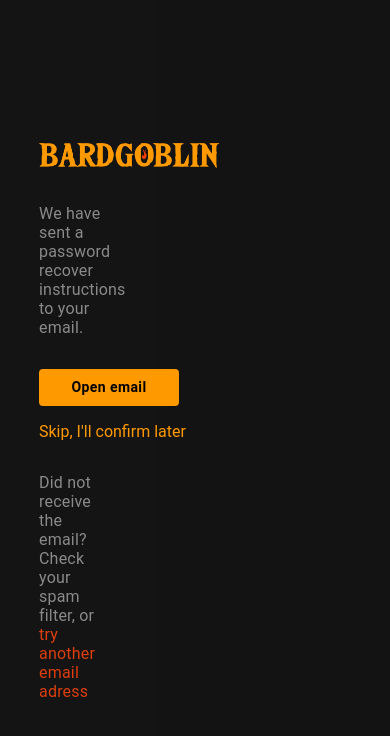
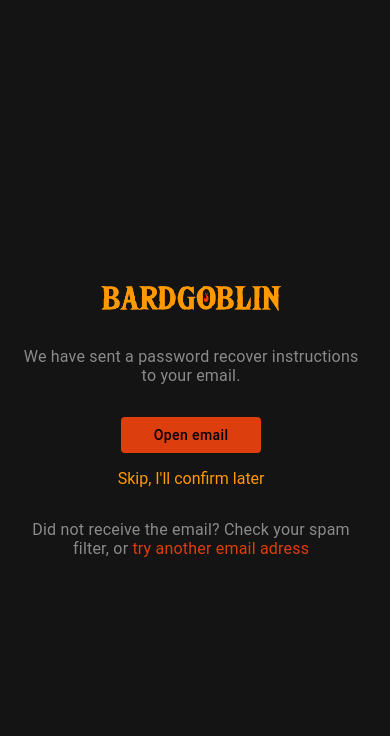
Before and after one commit to volpatocode/bardgoblin, a Next.js app: page /help/emailsent in a window 390 px wide. Shown: the top 736 px of the page. Built offline with nearby package versions, Linux system fonts and the light colour scheme; no server answers; a web font is replaced by a local one.

Commit message:
feat: emailsent page responsiveness

```diff
--- a/src/contexts/UserContext.tsx
+++ b/src/contexts/UserContext.tsx
@@ -137,7 +137,7 @@ export const UserContextProvider = ({ children }: UserContextProps) => {
     setIsLoading(true);
     await sendPasswordResetEmail(auth, data.email)
       .then((value) => {
-        document.location.href = "/help/emailsent";
+        router.push("/help/emailsent");
         console.log("Email enviado com sucesso!");
       })
       .catch((error) => setErrorFirebase(error.message))
--- a/src/pages/help/emailsent.tsx
+++ b/src/pages/help/emailsent.tsx
@@ -5,7 +5,7 @@ import { ResetPasswordImageBox } from "./resetpasswordstyles";
 
 import {
   EmailSent,
-  EmailSentBox,
+  EmailSentBoxWrapper,
   BoxLogo,
   BoxContent,
   BoxInfo,
@@ -21,7 +21,7 @@ import {
 export default function index() {
   return (
     <EmailSent>
-      <EmailSentBox>
+      <EmailSentBoxWrapper>
         <BoxLogo>
           <Logo variant="horizontal" />
         </BoxLogo>
@@ -46,7 +46,7 @@ export default function index() {
             </InfoAnchor>
           </FooterInfo>
         </BoxFooter>
-      </EmailSentBox>
+      </EmailSentBoxWrapper>
       <ResetPasswordImageBox />
     </EmailSent>
   );
--- a/src/pages/help/emailsentstyles.ts
+++ b/src/pages/help/emailsentstyles.ts
@@ -7,7 +7,7 @@ export const EmailSent = styled(Box)`
   display: flex;
 `;
 
-export const EmailSentBox = styled(Box)`
+export const EmailSentBoxWrapper = styled(Box)`
   display: flex;
   flex-direction: column;
   justify-content: center;
@@ -17,11 +17,26 @@ export const EmailSentBox = styled(Box)`
   width: 40vw;
   height: 100vh;
   padding: 10% 12% 10% 10%;
+  @media (max-width: 1600px) {
+    padding: 8% 10% 8% 8%;
+  }
+  @media (max-width: 1300px) {
+    padding: 6% 8% 6% 6%;
+  }
+  @media (max-width: 1000px) {
+    align-items: center;
+    text-align: center;
+    width: 100vw;
+  }
+
 `;
 
 export const BoxLogo = styled(Box)`
   display: flex;
   width: 100%;
+  @media (max-width: 1000px) {
+    justify-content: center;
+  }
 `;
 
 export const BoxContent = styled(Box)`
@@ -35,6 +50,7 @@ export const BoxInfo = styled(Box)`
   align-items: flex-start;
   flex-direction: column;
   gap: 1rem;
+
 `;
 
 export const InfoSubtitle = styled.p`
@@ -43,21 +59,27 @@ export const InfoSubtitle = styled.p`
   letter-spacing: 0.2px;
   text-align: left;
   font-weight: 400;
+  @media (max-width: 1000px) {
+    text-align: center;
+  }
 `;
 
 export const BoxButtons = styled(Box)`
   display: flex;
   flex-direction: column;
   gap: 1rem;
+  @media (max-width: 1000px) {
+    justify-content: center;
+    align-items: center;
+  }
 `;
 
 export const EmailButton = styled(Button)`
-  color: #000;
+  color: rgba(0, 0, 0, 1);
   text-transform: none;
-  font-weight: bold;
-  background: #ff9900;
+  background: #dd3e0e;
   :hover {
-    background: #ff9900;
+    background: #dd3e0e;
   }
   padding: 6px 16px;
   width: 140px;
@@ -83,12 +105,14 @@ export const FooterInfo = styled.p`
   letter-spacing: 0.2px;
   text-align: left;
   font-weight: 400;
+  @media (max-width: 1000px) {
+    text-align: center;
+  }
 `;
 
 export const InfoAnchor = styled.a`
   color: #dd3e0e;
   text-decoration: none;
-  font-size: rem;
   width: fit-content;
   cursor: pointer;
   :hover {
--- a/src/pages/help/resetpassword.tsx
+++ b/src/pages/help/resetpassword.tsx
@@ -10,7 +10,7 @@ import { StyledCircularProgress } from "../../components/UserModal/styles";
 import InputError from "../../components/InputError";
 
 import {
-  ResetPasswordWrapper,
+  ResetPassword,
   ResetPasswordBoxWrapper,
   InfoButton,
   InputBox,
@@ -32,7 +32,7 @@ export default function index() {
 
   return (
     <form onSubmit={handleSubmit(resetPassword)}>
-      <ResetPasswordWrapper>
+      <ResetPassword>
         <ResetPasswordBoxWrapper>
           <BoxLogo>
             <Logo variant="horizontal" />
@@ -58,7 +58,7 @@ export default function index() {
           </FinishButton>
         </ResetPasswordBoxWrapper>
         <ResetPasswordImageBox />
-      </ResetPasswordWrapper>
+      </ResetPassword>
     </form>
   );
 }
--- a/src/pages/help/resetpasswordstyles.ts
+++ b/src/pages/help/resetpasswordstyles.ts
@@ -1,7 +1,7 @@
 import styled from "@emotion/styled";
 import { Box, Button } from "@mui/material";
 
-export const ResetPasswordWrapper = styled(Box)`
+export const ResetPassword = styled(Box)`
   min-height: 100vh;
   min-width: 100vw;
   display: flex;
```
